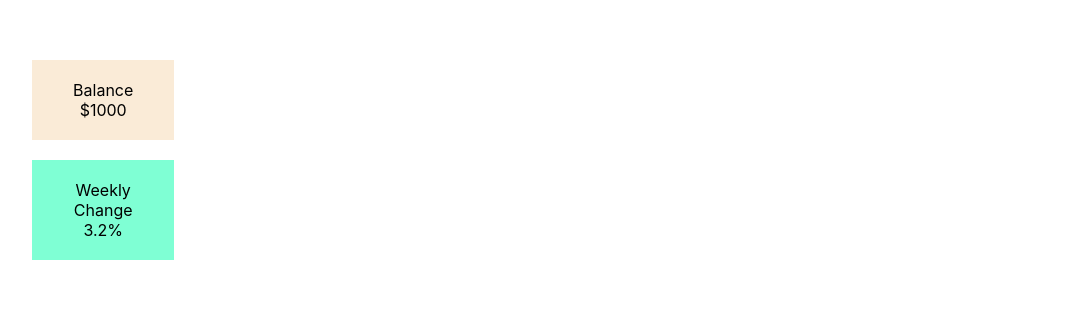
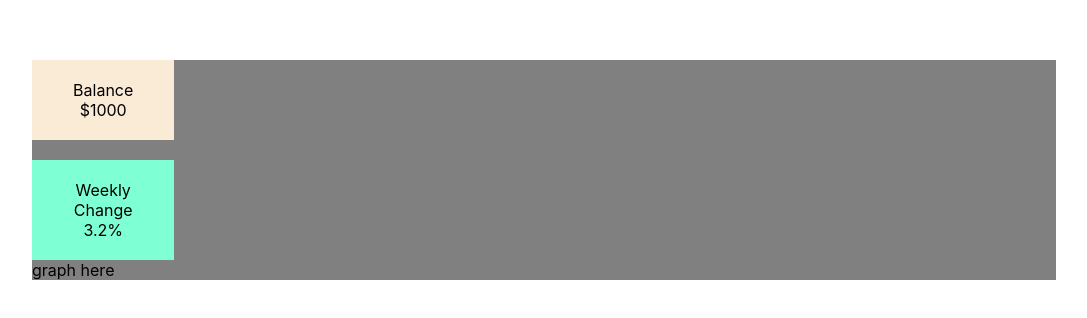
Before and after one commit to owenThurm/TradingJournal, a React (Create React App) app: page / in a window 1280 px wide. Shown: the top 318 px of the page, without its empty margins (96-1183 px from the left). Built offline with nearby package versions, Linux system fonts and the light colour scheme.

Commit message:
added graph and overall stats base components

```diff
--- /dev/null
+++ b/src/EquityGraph.js
@@ -0,0 +1,20 @@
+import React from 'react';
+
+class EquityGraph extends React.Component {
+  constructor(props) {
+    super(props);
+    this.state = {
+      graph: 'graph here'
+    };
+  }
+
+  render() {
+    return(
+      <div className="EquityGraph">
+        {this.state.graph}
+      </div>
+    )
+  };
+}
+
+export default EquityGraph;
--- a/src/Journal.css
+++ b/src/Journal.css
@@ -5,6 +5,7 @@
   text-align: center;
   margin-bottom: 20px;
 }
+
 
 .WeeklyChange {
   background-color: aquamarine;
@@ -15,6 +16,7 @@
 
 .JournalContainer {
   margin: auto;
+  background-color: gray;
   width: 80%;
   margin-top: 60px;
 }
--- a/src/Journal.js
+++ b/src/Journal.js
@@ -2,6 +2,7 @@ import AccountBalance from './AccountBalance';
 import React from 'react';
 import './Journal.css';
 import WeeklyChange from './WeeklyChange';
+import EquityGraph from './EquityGraph';
 
 class Journal extends React.Component {
   render() {
@@ -9,6 +10,7 @@ class Journal extends React.Component {
       <div className="JournalContainer">
         <AccountBalance balance={1000}/>
         <WeeklyChange change={3.2}/>
+        <EquityGraph/>
       </div>
     );
   }
```
Also changed, not shown: src/OverallStatistics.js (added, +18 -0 lines).
